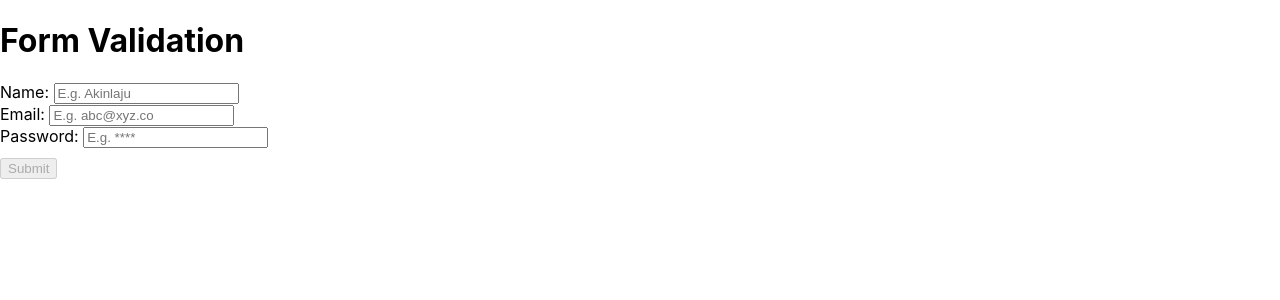
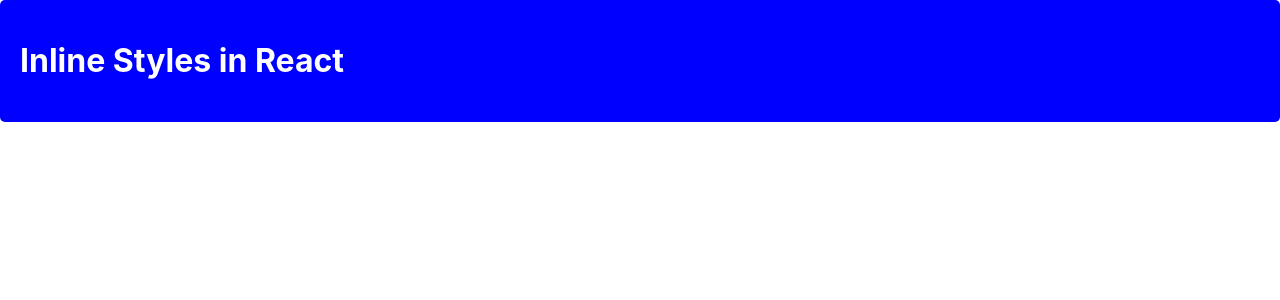
Before and after one commit to habideen/react_js_tutorial, a React (Create React App) app: page / in a window 1280 px wide. Shown: the top 300 px of the page. Built offline with nearby package versions, Linux system fonts and the light colour scheme.

Commit message:
styling: inline CSS

```diff
--- a/src/App.js
+++ b/src/App.js
@@ -1,7 +1,8 @@
 import { useState, useEffect } from "react";
 import "./App.css";
-import UncontrolledForm from "./components/form/UncontrolledForm";
-import MultipleFormValidatin from "./components/form/MultipleFormValidation";
+import InlineStyle from "./components/style/Inline";
+// import UncontrolledForm from "./components/form/UncontrolledForm";
+// import MultipleFormValidatin from "./components/form/MultipleFormValidation";
 // import MultipleInput from "./components/form/MultipleInput";
 // import FormValidatin from "./components/form/FormValidation";
 // import SimpleForm from "./components/form/SimpleForm";
@@ -29,8 +30,9 @@
       <SimpleForm />
       <MultipleInput />
       <FormValidatin />
-      <UncontrolledForm /> */}
-      <MultipleFormValidatin />
+      <UncontrolledForm />
+      <MultipleFormValidatin /> */}
+      <InlineStyle />
     </div>
   );
 }
--- /dev/null
+++ b/src/components/style/Inline.js
@@ -0,0 +1,18 @@
+import React from 'react';
+
+function InlineStyle() {
+  const divStyle = {
+    color: 'white',
+    backgroundColor: 'blue',
+    padding: '20px',
+    borderRadius: '5px'
+  }
+
+  return (
+    <div style={divStyle}>
+      <h1>Inline Styles in React</h1>
+    </div>
+  );
+}
+
+export default InlineStyle;
```
